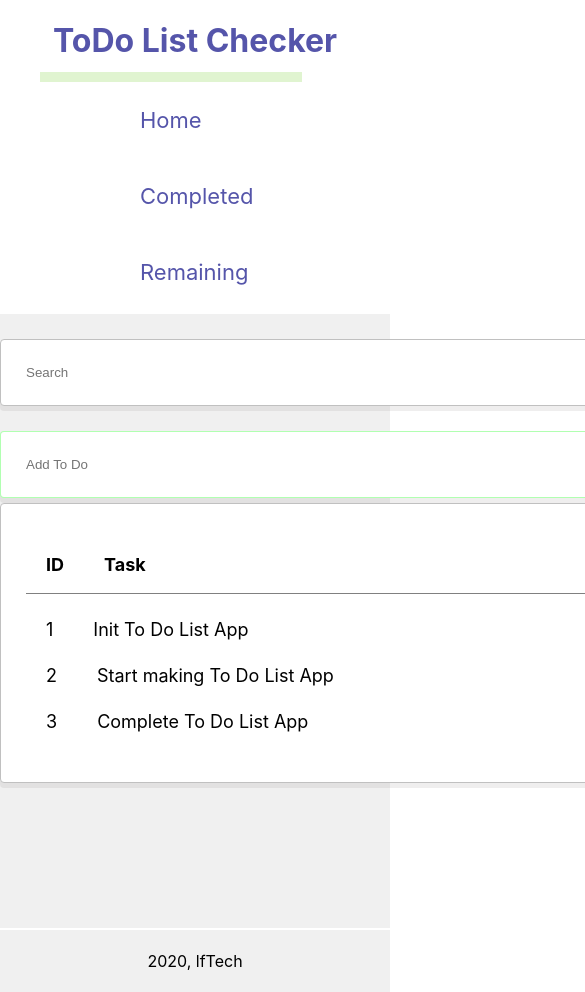
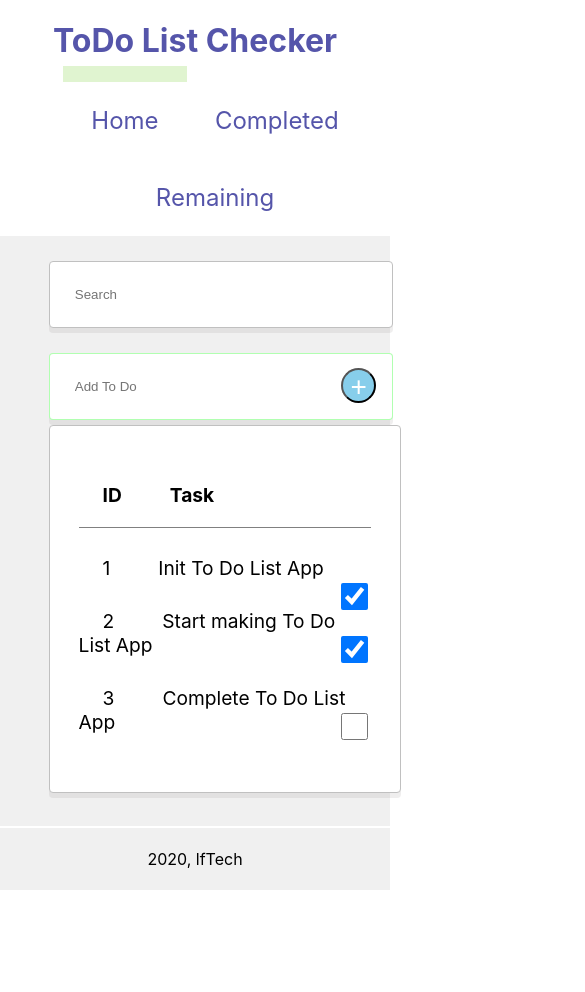
Before and after one commit to susankoju/practice, a React (Create React App) app in the folder react/to-do-list/: page / in a window 390 px wide. Shown: the top 992 px of the page, 585 px wide, since content can reach past the window. After the commit the page ends 890 px from the top, so only its background shows below. Built offline with nearby package versions, Linux system fonts and the light colour scheme.

Commit message:
responsive toDO

```diff
--- a/react/to-do-list/src/index.css
+++ b/react/to-do-list/src/index.css
@@ -21,13 +21,17 @@ header{
 .nav ul{
   margin: 0px auto;
   display: inline-block;
+  width: 85%;
+
   list-style-type: none;
 }
+
 .nav ul li{
-  float: left;
+  display: inline-block;
   transition: 0.5s all;
-  padding: 25px 100px;
-  font-size: 22px;
+  padding: 1em 8.5%;
+  max-width: 80%;
+  font-size: 1.5em;
 }
 .nav ul li:hover{
   background-color: rgba(240, 240, 240, 1);
@@ -35,8 +39,8 @@ header{
 }
 
 .nav ul li.currentPage{
-  border-top: 10px solid rgba(100,200,20,0.2);
-  margin-top: -10px;
+  border-top: 0.7em solid rgba(100,200,20,0.2);
+  margin-top: -0.7em;
 }
 
 
@@ -48,7 +52,7 @@ section.mainContent{
 }
 
 .mainContent .wrappper{
-  width: 720px;
+  width: 75%;
 
   margin: 0px auto;
 }
@@ -91,13 +95,13 @@ section.mainContent{
 
 section.toDoList{
 
-  font-size: 18px;
-  padding-bottom: 25px;
-  min-height: 400px;
+  font-size: 1.2em;
+  padding-bottom: 1.5em;
+  min-height: 80%;
 }
 .toDoList ul{
   list-style: none;
-  padding: 25px;
+  padding: 1.5em;
   margin: 5px auto;
   width: 100%;
   background-color: white;
@@ -106,16 +110,16 @@ section.toDoList{
   border: 1px solid silver;
 }
 .toDoList ul li{
-  margin: 25px auto;
+  margin: 1.5em auto;
 }
 
 .toDoList p label{
-  margin: 0px 20px;
+  margin: 0px 1.25em;
 }
 
 .toDoList input[type=checkbox]{
-  width: 35px;
-  height: 35px;
+  width: 2em;
+  height: 2em;
   border-radius: 50%;
   color: aquamarine;
   float: right;
@@ -123,8 +127,8 @@ section.toDoList{
 
 .toDoList .noData{
   text-align: center;
-  height: 250px;
-  width: 400px;
+  height: 15em;
+  width: 25em;
   margin: 0px auto;
   background-image: url(/nodatafound.png);
   background-repeat: no-repeat;
```
